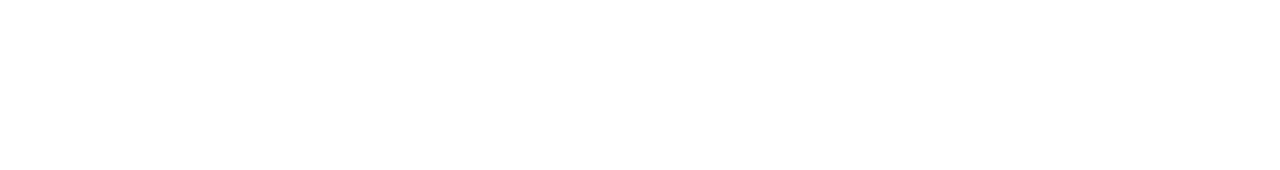
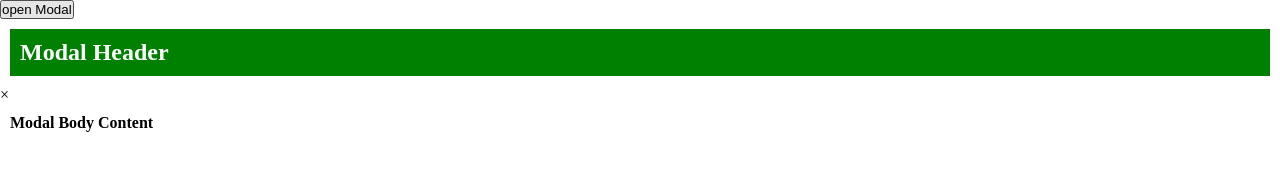
Before and after one commit to acciojob/css-modal-manojkalyan27, a website: page main.html in a window 1280 px wide. Drawn offline with Linux system fonts and the light colour scheme.

Commit message:
created a submission

```diff
--- a/main.html
+++ b/main.html
@@ -8,6 +8,32 @@
 
 <body>
 	<!-- the entire body must be written by student -->
+	<button id="openModal" class="open-modal" onclick="document.getElementById('id01').style.display='block'">open Modal</button>
+	<div id="id01" class="modal">
+		<div class="modal-body">
+
+			<div class="modal-header">
+
+
+
+			<h2> Modal Header</h2>
+
+			</div>
+
+			<div class="modal-body">
+		  <span onclick="document.getElementById('id01').style.display='none'"
+      class="open-modal w3-display-topright">&times;</span>
+			<p>Modal Body Content</p>
+
+			</div>
+
+
+
+		</div>
+
+	</div>
+
+
     <script type="text/javascript" src="./script.js">
 </script>
 
--- a/styles.css
+++ b/styles.css
@@ -1 +1,19 @@
-/*  your css code here. If applicable */
+*{
+	margin: 0px;
+	padding: 0px;
+}
+
+h2{
+	background-color: green;
+	color: white;
+	padding: 10px;
+	margin: 10px;
+}
+p{
+	margin: 10px;
+	font-weight: 600;
+}
+
+span{
+	text-align: right;
+}
```
